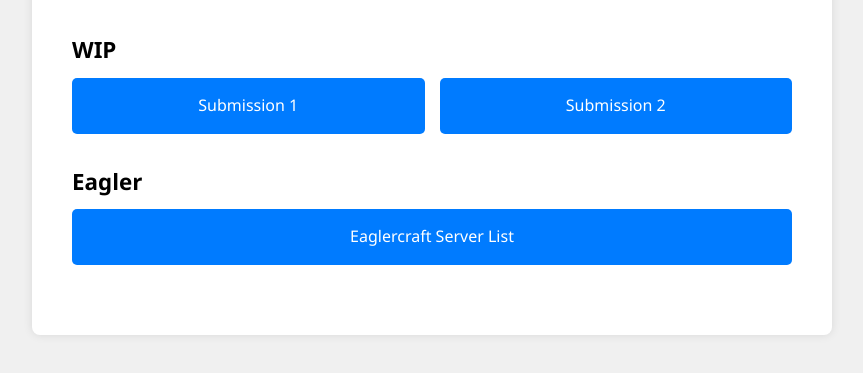
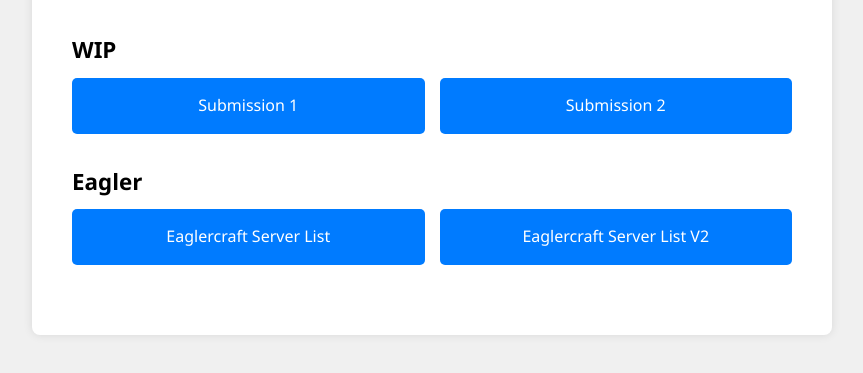
Before and after one commit to SpeedSlicer/submissions, a plain HTML site: page index.html in a window 1280 px wide. Shown: the part 109-482 px from the top of the page, without its empty margins (208-1071 px from the left). Drawn offline with Linux system fonts and the light colour scheme.

Commit message:
Update index.html

```diff
--- a/index.html
+++ b/index.html
@@ -32,7 +32,9 @@
                     <div class="submission-item">
                         <a href="/EaglerServerList/">Eaglercraft Server List</a>
                     </div>
-
+                    <div class="submission-item">
+                        <a href="/EaglerServerListV2/">Eaglercraft Server List V2</a>
+                    </div>
                 </div>
             </div>
 
```
